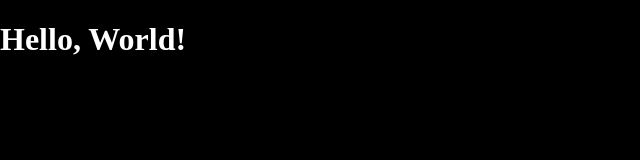
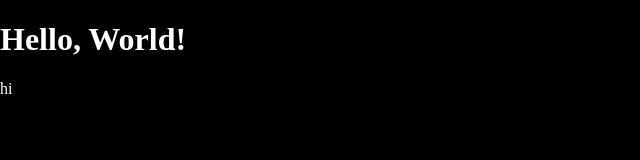
Before and after one commit to TimFinucane/personal-site, a React app: page / in a window 1280 px wide. Shown: the top 160 px of the page, without its empty margins (0-640 px from the left). Built offline with nearby package versions, Linux system fonts and the light colour scheme; the HTML template or start-up script is replaced by a standard one.

Commit message:
Create basic PageHeader

```diff
--- /dev/null
+++ b/src/components/page-header.tsx
@@ -0,0 +1,37 @@
+import * as React from 'react';
+
+import { withRouter, RouteComponentProps } from 'react-router-dom';
+import SlidingMenu from './sliding-menu';
+import BodySlider from './body-slider';
+
+interface PageHeaderProps extends RouteComponentProps<any>
+{
+    title: string;
+    options: string[];
+    abouts: string[];
+}
+
+class PageHeader extends React.Component<PageHeaderProps, {selection?: JSX.Element}>
+{
+    public render()
+    {
+        return <div id="front-page">
+            <SlidingMenu
+                title={this.props.title}
+                elements={this.props.options}
+                on_hover={this.select.bind(this)}
+                on_click={(i) => {console.log(i); }}
+                vertical={(this.props as any).location.pathname === "/"}
+            />
+            <BodySlider inner={this.state ? this.state.selection : undefined}/>
+        </div>;
+    }
+
+    private select( option: string )
+    {
+        const index = this.props.options.indexOf( option );
+        this.setState( { selection: <p>{this.props.abouts[index]}</p> } );
+    }
+}
+
+export default withRouter<PageHeaderProps>(PageHeader);
--- a/src/index.tsx
+++ b/src/index.tsx
@@ -2,7 +2,7 @@ import * as React from 'react';
 import { render } from 'react-dom';
 import { BrowserRouter, Route, Switch, Link } from 'react-router-dom';
 
-import Home from './home';
+import PageHeader from './components/page-header';
 
 import pages from './static/pages.json';
 import './styles.scss';
@@ -13,10 +13,13 @@ const page_descriptions: [string] = pages.map( (page: any) => page.content );
 
 const App = () => (
     <BrowserRouter>
-        <Switch>
-            <Route exact path="/" component={() => <Home title="Hello, World!" options={page_names} abouts={page_descriptions} />}/>
-            <Route path="/test" component={() => <p>hi</p>}/>
-        </Switch>
+        <div>
+            <PageHeader title="Hello, World!" options={page_names} abouts={page_descriptions} />
+            <Switch>
+                <Route exact path="/" component={() => <p>hi</p>}/>
+                <Route path="/test" component={() => <p>not hi</p>}/>
+            </Switch>
+        </div>
     </BrowserRouter>
 );
 
```
